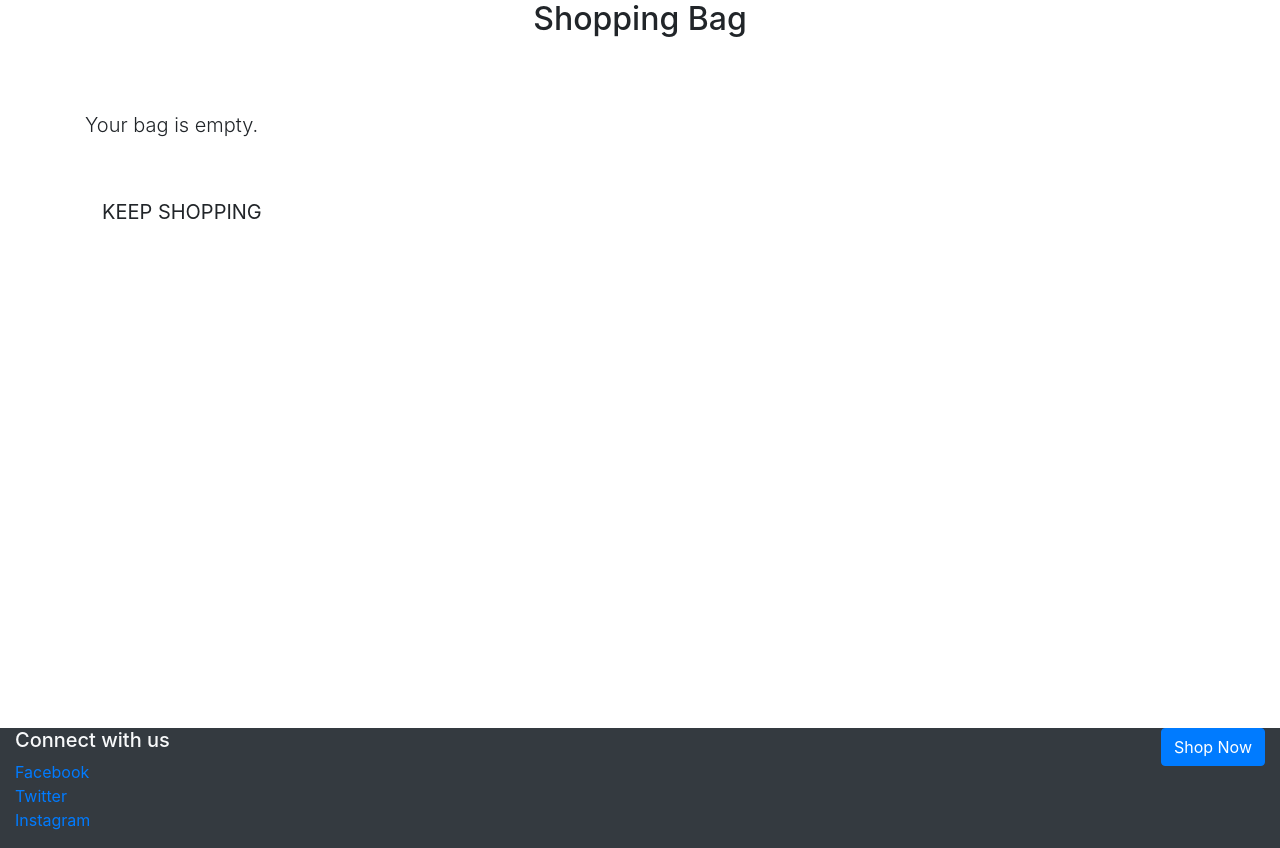
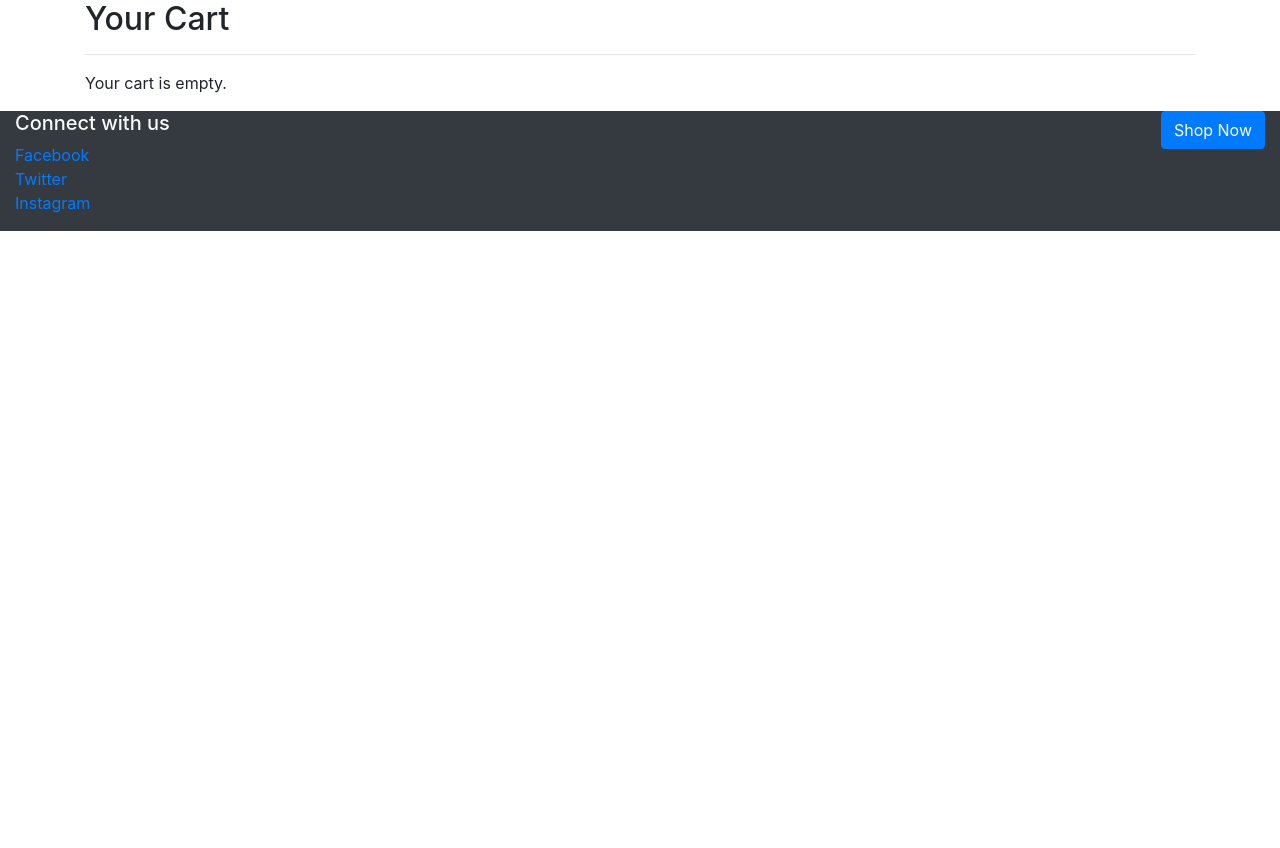
Before and after one commit to Craig-Hudson/cricket-gear-hub, a Django app: page /cart/ in a window 1280 px wide. Shown: the part 160-1008 px from the top of the page. After the commit the page ends 391 px from the top, so only its background shows below. Run offline with Django 3.2, Linux system fonts and the light colour scheme; some libraries are stand-ins or nearby versions.

Commit message:
adjust layout of cart, and fix errors when adjusting quantity

```diff
--- a/cart/templates/cart/cart.html
+++ b/cart/templates/cart/cart.html
@@ -1,126 +1,71 @@
 {% extends "base.html" %}
 {% load static %}
 
-{% block page_header %}
-<div class="container header-container">
-    <div class="row">
-        <div class="col"></div>
-    </div>
-</div>
-{% endblock %}
-
 {% block content %}
-<div class="overlay"></div>
-<div class="container mb-2 vh-90">
-    <div class="row mb-5">
-        <div class="col d-flex justify-content-center">
-            <hr>
-            <h2 class="logo-font mb-4">Shopping Bag</h2>
-            <hr>
-        </div>
-    </div>
-
+<div class="container">
     <div class="row">
         <div class="col">
+            <h2>Your Cart</h2>
+            <hr>
             {% if cart_items %}
-            <div class="table-responsive rounded">
-                <table class="table table-sm table-borderless">
-                    <thead class="text-black">
+            <table class="table">
+                <thead>
                     <tr>
-                            <th scope="col">Product Info</th>
-                            <th scope="col">Price</th>
-                            <th scope="col">Qty</th>
-                            <th scope="col">Subtotal</th>
-                            <th scope="col">Update</th>
+                        <th>Product</th>
+                        <th>Price</th>
+                        <th>Quantity</th>
+                        <th>Subtotal</th>
+                        <th></th>
                     </tr>
                 </thead>
                 <tbody>
                     {% for item in cart_items %}
                     <tr>
-                            <td class="py-3">
-                                <p class="my-0"><strong>{{ item.product.name }}
-                                        {% if item.size %}({{ item.size.name }}){% endif %}</strong></p>
+                        <td>{{ item.product.name }}</td>
+                        <td>{{ item.product.price }}</td>
+                        <td>
+                            <form action="{% url 'update_cart' item.item_key %}" method="post">
+                                {% csrf_token %}
+                                <input type="number" name="quantity" value="{{ item.quantity }}">
+                                <button type="submit">Update</button>
+                            </form>
                         </td>
-                            <td class="py-3" id="price_{{ item.item_key }}">
-                                <p class="my-0">£{{ item.product.price }}</p>
-                            </td>
-                            <td class="py-3 w-25">
-                                <div class="input-group">
-                                    <span class="input-group-btn">
-                                        <button type="button" class="btn btn-outline-secondary btn-quantity"
-                                            data-action="decrease" data-item-id="{{ item.item_key }}">-</button>
-                                    </span>
-                                    <input type="number" id="quantity_{{ item.item_key }}" name="quantity"
-                                    class="form-control" value="{{ item.quantity }}">
-
-                                    <span class="input-group-btn">
-                                        <button type="button" class="btn btn-outline-secondary btn-quantity"
-                                            data-action="increase" data-item-id="{{ item.item_key }}">+</button>
-                                    </span>
-                                </div>
-                            </td>
-                            <td class="py-3" id="subtotal_quantity_{{ item.item_key }}">
-                                <p class="my-0">£{{ item.subtotal }}</p>
-                            </td>
-                            <td class="py-3">
-                                <button type="button" class="btn btn-outline-secondary btn-update">Update</button>
-                            </td>
-                        </tr>
-                        <tr>
-                            <td colspan="5">
-                                <hr>
+                        <td>{{ item.subtotal }}</td>
+                        <td>
+                            <a href="{% url 'remove_from_cart' item.item_key %}">Remove</a>
                         </td>
                     </tr>
                     {% endfor %}
-
                 </tbody>
-                    <tfoot>
+            </table>
+            <div class="row">
+                <div class="col-md-6 offset-md-6">
+                    <table class="table">
+                        <tbody>
                             <tr>
-                            <td colspan="3" class="text-right"><strong>Bag Total:</strong></td>
-                            <td colspan="2" class="text-left"><strong id="bag-total">£{{ total|floatformat:2 }}</strong>
-                            </td>
+                                <td><strong>Bag Total:</strong></td>
+                                <td>£{{ total }}</td>
                             </tr>
                             <tr>
-                            <td colspan="3" class="text-right"><strong>Delivery:</strong></td>
-                            <td colspan="2" class="text-left"><strong>£3.99</strong></td>
+                                <td><strong>Delivery:</strong></td>
+                                <td>£{{ delivery }}</td>
                             </tr>
                             <tr>
-                            <td colspan="3" class="text-right"><strong>Grand Total:</strong></td>
-                            <td colspan="2" class="text-left"><strong
-                                    id="grand-total">£{{ grand_total|floatformat:2 }}</strong></td>
+                                <td><strong>Grand Total:</strong></td>
+                                <td>£{{ grand_total }}</td>
                             </tr>
-                        <tr>
-                            <td colspan="5" class="text-right">
-                                <a href="{% url 'products' %}" class="btn btn-outline-black rounded-0 btn-lg">
-                                    <span class="icon">
-                                        <i class="fas fa-chevron-left"></i>
-                                    </span>
-                                    <span class="text-uppercase">Keep Shopping</span>
-                                </a>
-                                <a href="" class="btn btn-black rounded-0 btn-lg">
-                                    <span class="text-uppercase">Secure Checkout</span>
-                                    <span class="icon">
-                                        <i class="fas fa-lock"></i>
-                                    </span>
-                                </a>
-                            </td>
-                        </tr>
-                    </tfoot>
+                        </tbody>
                     </table>
                 </div>
+            </div>
             {% else %}
-            <p class="lead mb-5">Your bag is empty.</p>
-            <a href="{% url 'products' %}" class="btn btn-outline-black rounded-0 btn-lg">
-                <span class="icon">
-                    <i class="fas fa-chevron-left"></i>
-                </span>
-                <span class="text-uppercase">Keep Shopping</span>
-            </a>
+            <p>Your cart is empty.</p>
             {% endif %}
         </div>
     </div>
 </div>
 {% endblock %}
+
 
 {% block extra_js %}
 <script>
--- a/cart/views.py
+++ b/cart/views.py
@@ -1,5 +1,6 @@
-from django.shortcuts import render, redirect
+from django.shortcuts import render, redirect, HttpResponse
 from django.contrib import messages
+from django.conf import settings
 
 
 def view_cart(request):
@@ -8,41 +9,54 @@ def view_cart(request):
 
 def add_to_cart(request, item_id):
     """ Add a quantity of the specified product to the shopping cart """
+    try:
+        quantity = int(request.POST.get('quantity'))
+        size_id = request.POST.get('size')
+        redirect_url = request.POST.get('redirect_url')
+        cart = request.session.get('cart', {})
 
-    quantity = int(request.POST.get('quantity'))
-    size_id = request.POST.get('size')  # Get the selected size ID
-    redirect_url = request.POST.get('redirect_url')
-    cart = request.session.get('cart', {})
+        item_key = f"{item_id}_{size_id}" if size_id else str(item_id)
 
-    # Create a unique key for each item based on product ID and size ID
-    item_key = f"{item_id}_{size_id}" if size_id else str(item_id)
+        if item_key in cart:
+            cart[item_key] += quantity
+        else:
+            cart[item_key] = quantity
 
+        request.session['cart'] = cart
+        messages.success(request, 'Item added to cart successfully.')
+        return redirect(redirect_url)
 
-    if item_key in cart:
-        cart[item_key] += quantity
-    else:
-        cart[item_key] = quantity
-
-    request.session['cart'] = cart
-    return redirect(redirect_url)
+    except Exception as e:
+        print(f"An error occurred: {str(e)}")
+        return HttpResponse(status=500)
 
 def update_cart(request, item_key):
     """ Update the quantity of an item in the cart """
-    if request.method == 'POST':
-        quantity = int(request.POST.get('quantity'))
-        cart = request.session.get('cart', {})
-        cart[item_key] = quantity
-        request.session['cart'] = cart
-        messages.success(request, 'Cart updated successfully.')
-    return redirect('view_cart')
+    try:
+        if request.method == 'POST':
+            quantity = int(request.POST.get('quantity'))
+            cart = request.session.get('cart', {})
+            cart[item_key] = quantity
+            request.session['cart'] = cart
+            messages.success(request, 'Cart updated successfully.')
+        return redirect('view_cart')
+
+    except Exception as e:
+        print(f"An error occurred: {str(e)}")
+        return HttpResponse(status=500)
 
 def remove_from_cart(request, item_key):
     """ Remove an item from the cart """
+    try:
+        cart = request.session.get('cart', {})
 
-    cart = request.session.get('cart', {})
+        if item_key in cart:
+            del cart[item_key]
+            request.session['cart'] = cart
+            messages.success(request, 'Item removed from cart successfully.')
 
-    if item_key in cart:
-        del cart[item_key]
-        request.session['cart'] = cart
+        return redirect('view_cart')
 
-    return redirect('view_cart')
+    except Exception as e:
+        print(f"An error occurred: {str(e)}")
+        return HttpResponse(status=500)
```
Lines whose indentation alone changed are shown as unchanged.
